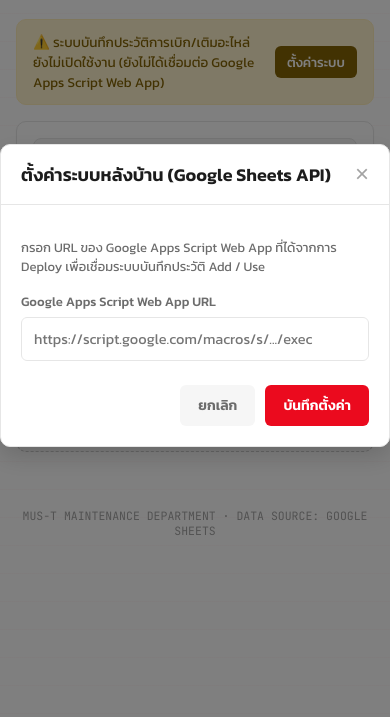
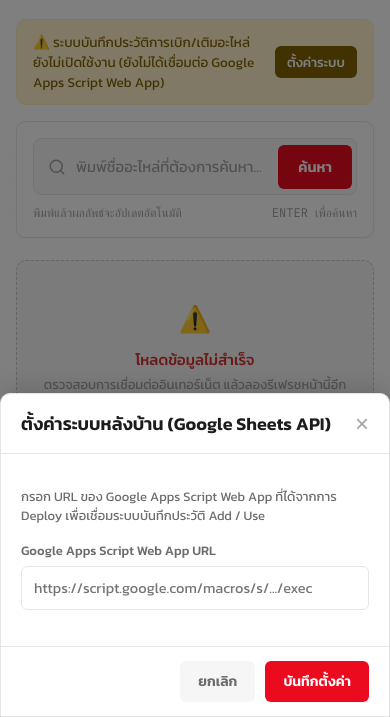
Before and after one commit to prasits-hub/Spare-Part-Top-2, a plain HTML site: page index.html in a window 390 px wide. Both pictures are taken after a click on the button 183 px from the left and 107 px from the top of the page. Shown: the part 127-844 px from the top of the page. Drawn offline with nearby package versions, Linux system fonts and the light colour scheme; no server answers.

Commit message:
Edit For Mobile

```diff
--- a/index.html
+++ b/index.html
@@ -458,7 +458,7 @@
     height: 100vh;
     background: rgba(0,0,0,0.5);
     display: none;
-    align-items: center;
+    align-items: flex-end;
     justify-content: center;
     z-index: 1000;
     animation: fadeIn 0.2s ease;
@@ -467,12 +467,19 @@
   .modal-content {
     background: var(--surface);
     border: 1px solid var(--border);
-    border-radius: var(--radius);
+    border-radius: var(--radius) var(--radius) 0 0;
     width: 100%;
     max-width: 460px;
-    box-shadow: 0 10px 25px rgba(0,0,0,0.15);
+    max-height: 88vh;
+    box-shadow: 0 -4px 25px rgba(0,0,0,0.15);
     overflow: hidden;
     animation: slideUp 0.25s ease-out;
+    display: flex;
+    flex-direction: column;
+  }
+  @media (min-width: 560px){
+    .modal{ align-items: center; }
+    .modal-content{ border-radius: var(--radius); max-height: 90vh; }
   }
   .modal-header {
     display: flex;
@@ -480,6 +487,7 @@
     justify-content: space-between;
     padding: 16px 20px;
     border-bottom: 1px solid var(--border);
+    flex: none;
   }
   .modal-header h2 {
     font-size: 18px;
@@ -500,6 +508,18 @@
 
   .modal-body {
     padding: 20px;
+    overflow-y: auto;
+    flex: 1 1 auto;
+    -webkit-overflow-scrolling: touch;
+  }
+  .modal-footer {
+    flex: none;
+    display: flex;
+    justify-content: flex-end;
+    gap: 10px;
+    padding: 14px 20px calc(14px + env(safe-area-inset-bottom, 0px));
+    border-top: 1px solid var(--border);
+    background: var(--surface);
   }
 
   /* Form styles */
@@ -742,12 +762,11 @@
           <label for="actionDate">วันที่บันทึก</label>
           <input type="date" id="actionDate" required>
         </div>
-
-        <div class="form-actions">
-          <button type="button" class="btn btn-secondary" id="cancelActionBtn">ยกเลิก</button>
-          <button type="submit" class="btn btn-primary" id="submitActionBtn">ยืนยัน</button>
-        </div>
       </form>
+    </div>
+    <div class="modal-footer">
+      <button type="button" class="btn btn-secondary" id="cancelActionBtn">ยกเลิก</button>
+      <button type="submit" form="actionForm" class="btn btn-primary" id="submitActionBtn">ยืนยัน</button>
     </div>
   </div>
 </div>
@@ -767,10 +786,10 @@
         <label for="apiWebUrl">Google Apps Script Web App URL</label>
         <input type="url" id="apiWebUrl" placeholder="https://script.google.com/macros/s/.../exec">
       </div>
-      <div class="form-actions">
-        <button type="button" class="btn btn-secondary" id="cancelSettingsBtn">ยกเลิก</button>
-        <button type="button" class="btn btn-primary" id="saveSettingsBtn">บันทึกตั้งค่า</button>
-      </div>
+    </div>
+    <div class="modal-footer">
+      <button type="button" class="btn btn-secondary" id="cancelSettingsBtn">ยกเลิก</button>
+      <button type="button" class="btn btn-primary" id="saveSettingsBtn">บันทึกตั้งค่า</button>
     </div>
   </div>
 </div>
@@ -800,7 +819,6 @@ const el = {
   loadErrorState: document.getElementById('loadErrorState'),
   noResultState: document.getElementById('noResultState'),
 
-  // elements for settings and config banner
   configBanner: document.getElementById('configBanner'),
   configBannerBtn: document.getElementById('configBannerBtn'),
   settingsBtn: document.getElementById('settingsBtn'),
@@ -810,7 +828,6 @@ const el = {
   saveSettingsBtn: document.getElementById('saveSettingsBtn'),
   apiWebUrl: document.getElementById('apiWebUrl'),
 
-  // elements for action modal
   actionModal: document.getElementById('actionModal'),
   closeActionModalBtn: document.getElementById('closeActionModalBtn'),
   cancelActionBtn: document.getElementById('cancelActionBtn'),
@@ -829,7 +846,6 @@ const el = {
   reasonLabel: document.getElementById('reasonLabel'),
   actionDate: document.getElementById('actionDate'),
 
-  // loading overlay
   loadingOverlay: document.getElementById('loadingOverlay'),
   loadingText: document.getElementById('loadingText'),
 };
@@ -837,21 +853,12 @@ const el = {
 let items = [];
 let debounceTimer = null;
 
-// ============================================================
-// ตั้งค่าเริ่มต้น Google Apps Script Web App URL ที่นี่ได้เลย
-// (เพื่อประหยัดเวลา ไม่ต้องกรอกใหม่บนมือถือเวลาเปิดผ่าน QR Code)
-// ============================================================
 const DEFAULT_API_URL = '';
 
-// ดึงค่า URL ตามลำดับความสำคัญ:
-// 1. จาก Query Parameter (?api=... หรือ ?apiUrl=...) ในลิงก์เว็บ
-// 2. จาก LocalStorage ของตัวเครื่อง
-// 3. จากค่า DEFAULT_API_URL ด้านบน
 const urlParams = new URLSearchParams(window.location.search);
 const queryApiUrl = urlParams.get('api') || urlParams.get('apiUrl');
 
 if (queryApiUrl) {
-  // บันทึกเก็บไว้ใช้ในครั้งถัดไปโดยอัตโนมัติ
   localStorage.setItem('mus_t_api_url', queryApiUrl);
 }
 
@@ -865,8 +872,6 @@ function checkApiConfig() {
   }
 }
 
-// สร้าง object ใหม่ที่ตัดช่องว่าง/ทำหัวคอลัมน์ให้เป็นตัวพิมพ์ใหญ่ทั้งหมด
-// เพื่อไม่ให้พลาดข้อมูลเวลาหัวตารางใน Google Sheet มีช่องว่างเกิน หรือสะกดต่างเคส
 function normalizeRow(row){
   const clean = {};
   for(const key in row){
@@ -893,8 +898,6 @@ function loadData(){
 
   checkApiConfig();
 
-  // เติม timestamp กัน browser/Google cache ข้อมูล CSV เก่าไว้
-  // (สาเหตุที่พบบ่อยที่สุดของ "เพิ่มคอลัมน์รูปแล้วแต่ไม่ขึ้น" คือแคชเก่าค้างอยู่)
   const bustedUrl = CSV_URL + (CSV_URL.includes('?') ? '&' : '?') + '_=' + Date.now();
 
   Papa.parse(bustedUrl, {
@@ -1049,7 +1052,6 @@ function searchData(){
   });
 }
 
-// Event Delegation สำหรับปุ่มบนการ์ดผลลัพธ์
 el.results.addEventListener('click', e => {
   const btn = e.target.closest('.action-btn');
   if (!btn) return;
@@ -1061,7 +1063,6 @@ el.results.addEventListener('click', e => {
   openActionModal(type, title, qty);
 });
 
-// การจัดการกับ Settings Modal
 el.settingsBtn.addEventListener('click', () => {
   el.apiWebUrl.value = apiWebUrlValue;
   el.settingsModal.classList.add('show');
@@ -1088,7 +1089,6 @@ el.saveSettingsBtn.addEventListener('click', () => {
   checkApiConfig();
 });
 
-// การจัดการกับ Action Modal
 function openActionModal(type, partName, currentQty) {
   if (!apiWebUrlValue) {
     alert('กรุณาตั้งค่า Google Apps Script Web App URL ก่อนเริ่มใช้งานการบันทึกประวัติ');
@@ -1102,7 +1102,6 @@ function openActionModal(type, partName, currentQty) {
   el.modalPartNameText.textContent = partName;
   el.modalCurrentQtyText.textContent = `${currentQty} ชิ้น`;
 
-  // เซ็ตวันที่เป็นวันนี้ (เวลาท้องถิ่น)
   const today = new Date();
   const yyyy = today.getFullYear();
   const mm = String(today.getMonth() + 1).padStart(2, '0');
@@ -1133,7 +1132,6 @@ const closeAction = () => el.actionModal.classList.remove('show');
 el.closeActionModalBtn.addEventListener('click', closeAction);
 el.cancelActionBtn.addEventListener('click', closeAction);
 
-// ตรวจสอบจำนวนเบิกห้ามเกินคงเหลือแบบ Real-time
 el.actionQty.addEventListener('input', () => {
   const type = el.actionType.value;
   const val = parseInt(el.actionQty.value, 10);
@@ -1148,7 +1146,6 @@ el.actionQty.addEventListener('input', () => {
   }
 });
 
-// บันทึกรายการส่งไปยัง Google Apps Script
 el.actionForm.addEventListener('submit', e => {
   e.preventDefault();
 
@@ -1165,11 +1162,9 @@ el.actionForm.addEventListener('submit', e => {
     return;
   }
 
-  // แสดง Loading overlay
   el.loadingText.textContent = 'กำลังบันทึกข้อมูลไปยัง Google Sheets...';
   el.loadingOverlay.classList.add('show');
 
-  // เตรียม parameters
   const params = new URLSearchParams({
     action: type === 'use' ? 'Use' : 'Add',
     partName: partName,
@@ -1179,8 +1174,6 @@ el.actionForm.addEventListener('submit', e => {
     date: date
   });
 
-  // ส่ง Request ไปยัง Apps Script Web App
-  // Google Apps Script จะ redirect เสมอ ต้องใช้ redirect: 'follow'
   fetch(`${apiWebUrlValue}?${params.toString()}`, {
     redirect: 'follow'
   })
@@ -1191,7 +1184,6 @@ el.actionForm.addEventListener('submit', e => {
     try {
       data = JSON.parse(text);
     } catch(e) {
-      // ถ้า parse JSON ไม่ได้ แสดงว่าสคริปต์ยังไม่ถูก deploy ใหม่
       console.error('Response is not JSON:', text);
       alert('ได้รับการตอบกลับที่ไม่ใช่ JSON จาก Apps Script\nกรุณา Deploy เวอร์ชันใหม่ใน Google Apps Script แล้วลองอีกครั้ง\n\nข้อความที่ได้รับ: ' + text.substring(0, 100));
       return;
@@ -1199,7 +1191,7 @@ el.actionForm.addEventListener('submit', e => {
     if (data.status === 'success') {
       alert('บันทึกข้อมูลสำเร็จแล้ว!\n' + (data.part || '') + ': ' + (data.action === 'Add' ? '+' : '-') + qty + ' → คงเหลือ ' + data.newQty + ' ชิ้น');
       closeAction();
-      loadData(); // โหลดข้อมูลใหม่เพื่ออัปเดตหน้าจอหลัก
+      loadData();
     } else {
       alert('เกิดข้อผิดพลาดในการบันทึก:\n' + data.message);
     }
```
